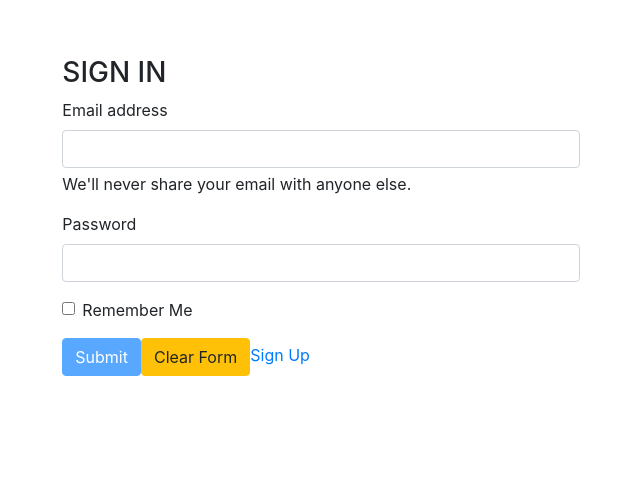
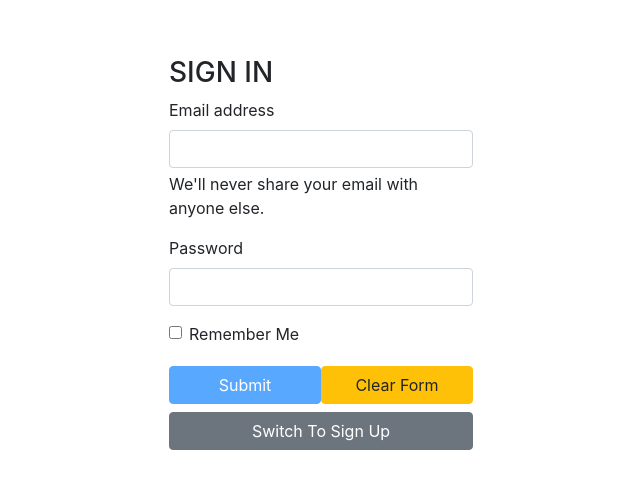
Before and after one commit to kt-fi/mean-capstone-frontend, an Angular app: page /auth/login in a window 1280 px wide. Shown: the top 488 px of the page, without its empty margins (319-959 px from the left). Built offline with nearby package versions, Linux system fonts and the light colour scheme.

Commit message:
refactoring

```diff
--- a/src/app/admin/new-product/new-product.component.ts
+++ b/src/app/admin/new-product/new-product.component.ts
@@ -37,7 +37,7 @@ export class NewProductComponent implements OnInit {
 
     this.productService.createNewProduct(newProduct, this.token).subscribe((result) => {
       this.message = result
-    }, (err)=> this.errorMsg = "ThHERE HAS BEEN A SERVER ERROR, PLEASE TRY AGAIN LATER")
+    }, (err)=> this.errorMsg = "THERE HAS BEEN A SERVER ERROR, PLEASE TRY AGAIN LATER")
 
   }
 }
--- a/src/app/admin/product-control/product-control.component.ts
+++ b/src/app/admin/product-control/product-control.component.ts
@@ -16,7 +16,7 @@ export class ProductControlComponent implements OnInit {
   products?:Product[];
 
   ngOnInit(): void {
-    this.productService.getAllProducts(1,200).subscribe((result) => {
+    this.productService.getAllProducts(1,2000).subscribe((result) => {
       this.products = result.products
     }, (err)=> this.errorMsg = "ThHERE HAS BEEN A SERVER ERROR, PLEASE TRY AGAIN LATER");
   }
--- a/src/app/components/auth/login/login.component.html
+++ b/src/app/components/auth/login/login.component.html
@@ -1,6 +1,6 @@
 <div class="d-flex justify-content-center">
 
-    <form class="col-md-5 col-sm-12 col-xs-12 p-2 mt-5 signin-box" #loginRef="ngForm" (ngSubmit)="submitForm(loginRef)">
+    <form class=" col-xl-3 col-md-4 col-sm-12 col-xs-12 p-2 mt-5 signin-box" #loginRef="ngForm" (ngSubmit)="submitForm(loginRef)">
         <h3>SIGN IN</h3>
         <div class="mb-3">
         <label for="exampleInputEmail1" class="form-label">Email address</label>
@@ -24,9 +24,11 @@
         <div>
            <p style="color:red">{{errorMsg}}</p>
         </div>
-        <button type="submit" class="btn btn-primary" [disabled]="loginRef.invalid">Submit</button>
-        <button type="reset" class="btn btn-warning">Clear Form</button>
-        <a routerLink="../signup">Sign Up</a>
+        <button type="submit" style="width: 50%;" class="btn btn-primary mt-1" [disabled]="loginRef.invalid">Submit</button>
+        <button type="reset" style="width: 50%;" class="btn btn-warning mt-1">Clear Form</button>
+        <div>
+            <a class="btn btn-secondary mt-2" style="width: 100%;" routerLink="../signup">Switch To Sign Up</a>
+        </div>
     </form>
 
 </div>
--- a/src/app/components/auth/signup/signup.component.html
+++ b/src/app/components/auth/signup/signup.component.html
@@ -1,6 +1,6 @@
 <div class="d-flex justify-content-center">
 
-    <form class="col-xl-3 col-lg-4 col-md-5 col-sm-12 col-xs-12 p-3 mt-5 signin-box" #signupRef="ngForm" (ngSubmit)="submitForm(signupRef)">
+    <form class="col-xl-3 col-lg-4 col-md-4 col-sm-12 col-xs-12 p-3 mt-5 signin-box" #signupRef="ngForm" (ngSubmit)="submitForm(signupRef)">
         <h3>SIGN UP</h3>
         <div class="mb-3">
         <label for="exampleInputEmail1" class="form-label">UserName</label>
@@ -35,9 +35,11 @@
         <label class="form-check-label" for="exampleCheck1">Remember Me</label>
         </div>
         <p style="color:red">{{errorMsg}}</p>
-        <button type="submit" class="btn btn-primary" [disabled]="signupRef.invalid">Submit</button>
-        <button type="reset" class="btn btn-warning">Clear Form</button>
-        <a routerLink="../login">Log In</a>
+        <button type="submit" style="width: 50%;" class="btn btn-primary mt-1" [disabled]="signupRef.invalid">Submit</button>
+        <button type="reset" style="width: 50%;" class="btn btn-warning mt-1">Clear Form</button>
+        <div>
+            <a class="btn btn-secondary mt-2" style="width: 100%;" routerLink="../login">Switch To Log In</a>
+        </div>
     </form>
 
 </div>
--- a/src/app/components/auth/signup/signup.component.ts
+++ b/src/app/components/auth/signup/signup.component.ts
@@ -45,8 +45,6 @@ export class SignupComponent implements OnInit {
      }else{
        return this.errorMsg = result.msg
      }
-     }, (err)=> this.errorMsg = "ThHERE HAS BEEN A SERVER ERROR, PLEASE TRY AGAIN LATER");
-
+     }, (err)=> this.errorMsg = "HERE HAS BEEN A SERVER ERROR, PLEASE TRY AGAIN LATER");
    }
-
  }
--- a/src/app/services/cart.service.ts
+++ b/src/app/services/cart.service.ts
@@ -39,6 +39,7 @@ export class CartService {
     if(subTotal){
       this.cartTotal = subTotal.reduce((a: number, b: number) => a+b,0)
     }
+    return this.cartTotal;
   }
 
   removeItemFromCart(itemId:string, uid:string):Observable<any>{
--- a/src/app/user/shop/cart/cart-product/cart-product.component.ts
+++ b/src/app/user/shop/cart/cart-product/cart-product.component.ts
@@ -43,7 +43,7 @@ export class CartProductComponent implements OnInit {
         this.message = "";
       },3000)
       this.products = result.products;
-      // this.updateTotalCart(result.products)
+
       setTimeout(()=>{
         this.noItems()
       },3001)
--- a/src/app/user/shop/product-card/product-card.component.ts
+++ b/src/app/user/shop/product-card/product-card.component.ts
@@ -38,7 +38,6 @@ export class ProductCardComponent implements OnInit {
     let productData = new CartProduct(product.pid, product.pname, product.pimage, this.quantity, product.price);
     let uid = localStorage.getItem("uid")
     this.productService.addProductToCart(productData, uid).subscribe((result) => {
-      console.log(result)
     },(err)=> alert("there has been a server error, pleas try again later!"))
   }
 }
--- a/src/app/user/shop/wish-list/wish-list-card/wish-list-card.component.html
+++ b/src/app/user/shop/wish-list/wish-list-card/wish-list-card.component.html
@@ -6,11 +6,11 @@
                 <img [src]="product.pimage" class="product-image" alt="">
             </div>
 
-            <div class="col-12 mt-3 mb-3">
-                <label class="col-10" style="width: 40%;">
+            <div class="col-12 mt-3 mb-3" style="width:100%">
+                <label class="col-8" style="width: 40%;">
                     Quantity:
                 </label>
-                <input class="col-2" type="number" [(ngModel)]="quantity">
+                <input class="col-4" type="number" style="width:50%" [(ngModel)]="quantity">
                 <div class="col-12 buttons">
                     <button class="col-12 btn btn-primary mb-2 mt-2" [disabled]="quantity < 1" (click)="addToCart(product)">Add To Cart</button>
                     <button class="col-12 btn btn-warning mb-2" (click)="deleteFromWishList(product)">Remove From List</button>
--- a/src/app/user/shop/wish-list/wish-list.component.ts
+++ b/src/app/user/shop/wish-list/wish-list.component.ts
@@ -19,10 +19,7 @@ export class WishListComponent implements OnInit {
   products?:WishlistProduct[];
 
 
-
   constructor(public wishListService:WishListService, public productService:ProductService) { }
-
-
 
 
   ngOnInit(): void {
```
